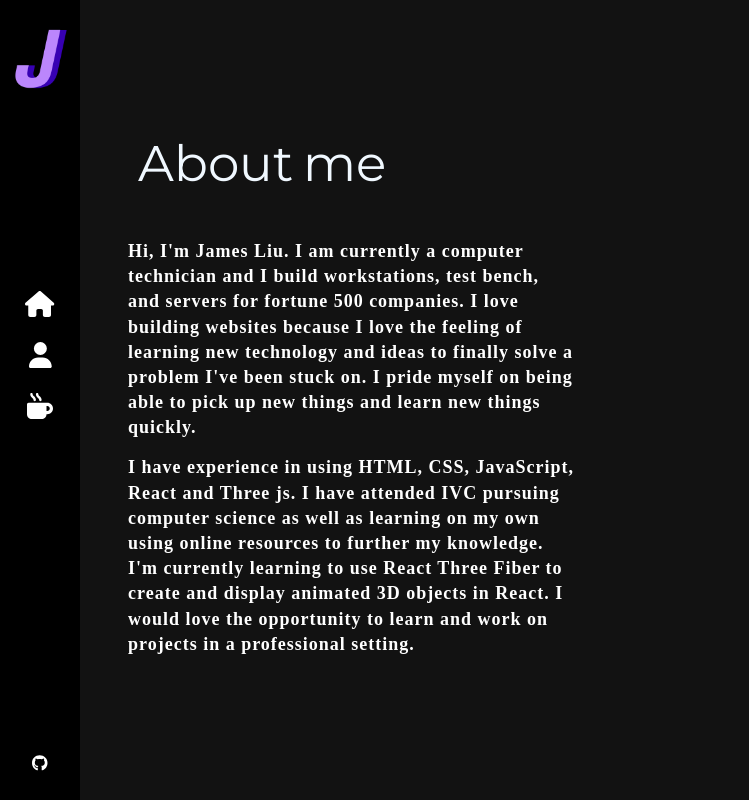
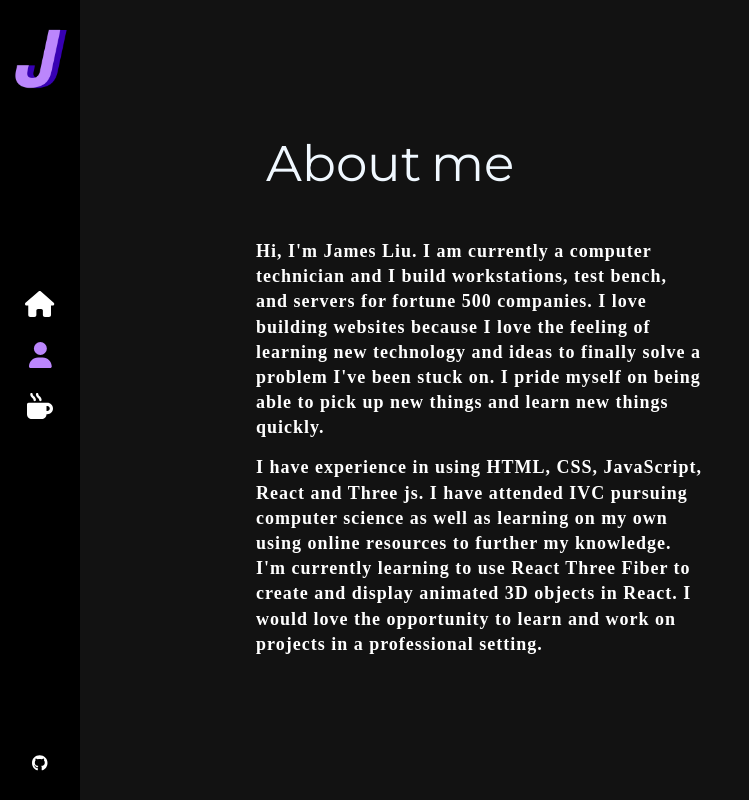
Before and after one commit to Zeirnox/portfolio, a React (Create React App) app: page /About in a window 1280 px wide. Shown: the whole page, without its empty margins (0-749 px from the left). Built offline with nearby package versions, Linux system fonts and the light colour scheme.

Commit message:
Update 4 files

```diff
--- a/src/App.js
+++ b/src/App.js
@@ -11,7 +11,7 @@ function App() {
       <Routes>
         <Route path={'/'} element={<Layout />}>
           <Route index element={<Home />} />
-          <Route path="/about" element={<About />} />
+          <Route path="/About" element={<About />} />
           <Route path="/projects" element={<Projects />} />
         </Route>
       </Routes>
--- a/src/components/Home/index.scss
+++ b/src/components/Home/index.scss
@@ -2,8 +2,8 @@
 
     .text-zone {
         position:absolute;
-        left: 100px;
         top:50%;
+        left: 20%;
         transform: translateY(-50%);
         width: 60%;
         max-height: 90%;
--- a/src/components/Layout/index.scss
+++ b/src/components/Layout/index.scss
@@ -1,7 +1,7 @@
 .about-page, .projects-page {
     .text-zone {
         position: absolute;
-        left: 10%;
+        left: 20%;
         top: 50%;
         transform: translateY(-50%);
         width: 35%;
--- a/src/components/Sidebar/index.js
+++ b/src/components/Sidebar/index.js
@@ -5,25 +5,31 @@ import { FontAwesomeIcon } from '@fortawesome/react-fontawesome'
 import { faHome, faUser, faMugHot } from '@fortawesome/free-solid-svg-icons'
 import { faGithub } from '@fortawesome/free-brands-svg-icons'
 
-
-
-
 const Sidebar = () => (
-
-    <div className='nav-bar'>
-        <Link className='logo' to='/portfolio'>
+  <div className="nav-bar">
+    <Link className="logo" to="/">
       <img src={Logo} alt="logo" />
     </Link>
     <nav>
-            <NavLink exact="true" activeclassname="active" to="/portfolio/">
+      <NavLink exact="true" activeclassname="active" to="/">
         <FontAwesomeIcon icon={faHome} color="#FFFFFF" />
       </NavLink>
 
-            <NavLink exact="true" activeclassname="active" className="about-link" to="/portfolio/about">
+      <NavLink
+        exact="true"
+        activeclassname="active"
+        className="about-link"
+        to="/about"
+      >
         <FontAwesomeIcon icon={faUser} color="#FFFFFF" />
       </NavLink>
 
-            <NavLink exact="true" activeclassname="active" className="projects-link" to="/portfolio/projects">
+      <NavLink
+        exact="true"
+        activeclassname="active"
+        className="projects-link"
+        to="/projects"
+      >
         <FontAwesomeIcon icon={faMugHot} color="#FFFFFF" />
       </NavLink>
     </nav>
```
Lines whose indentation alone changed are shown as unchanged.
